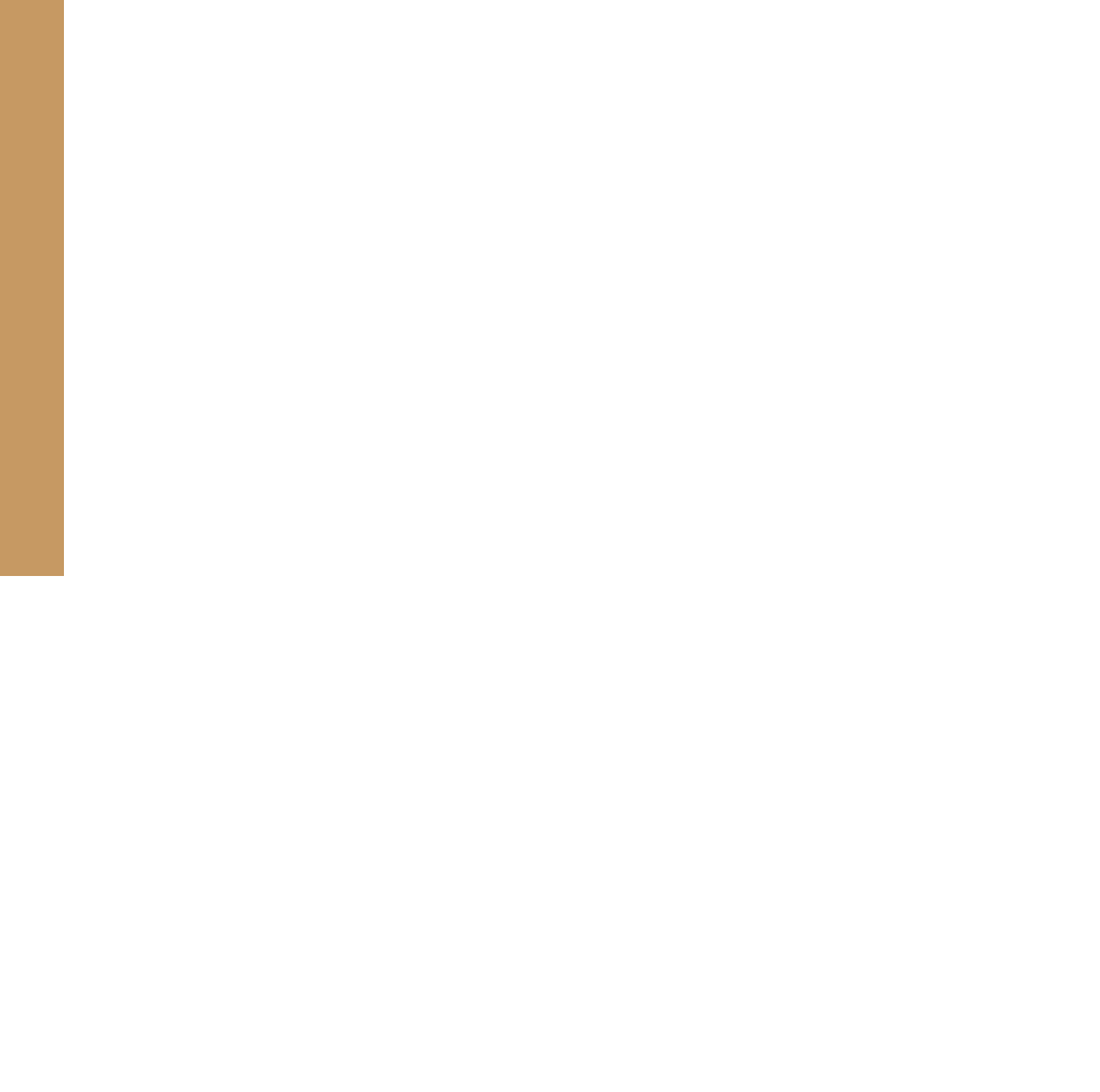
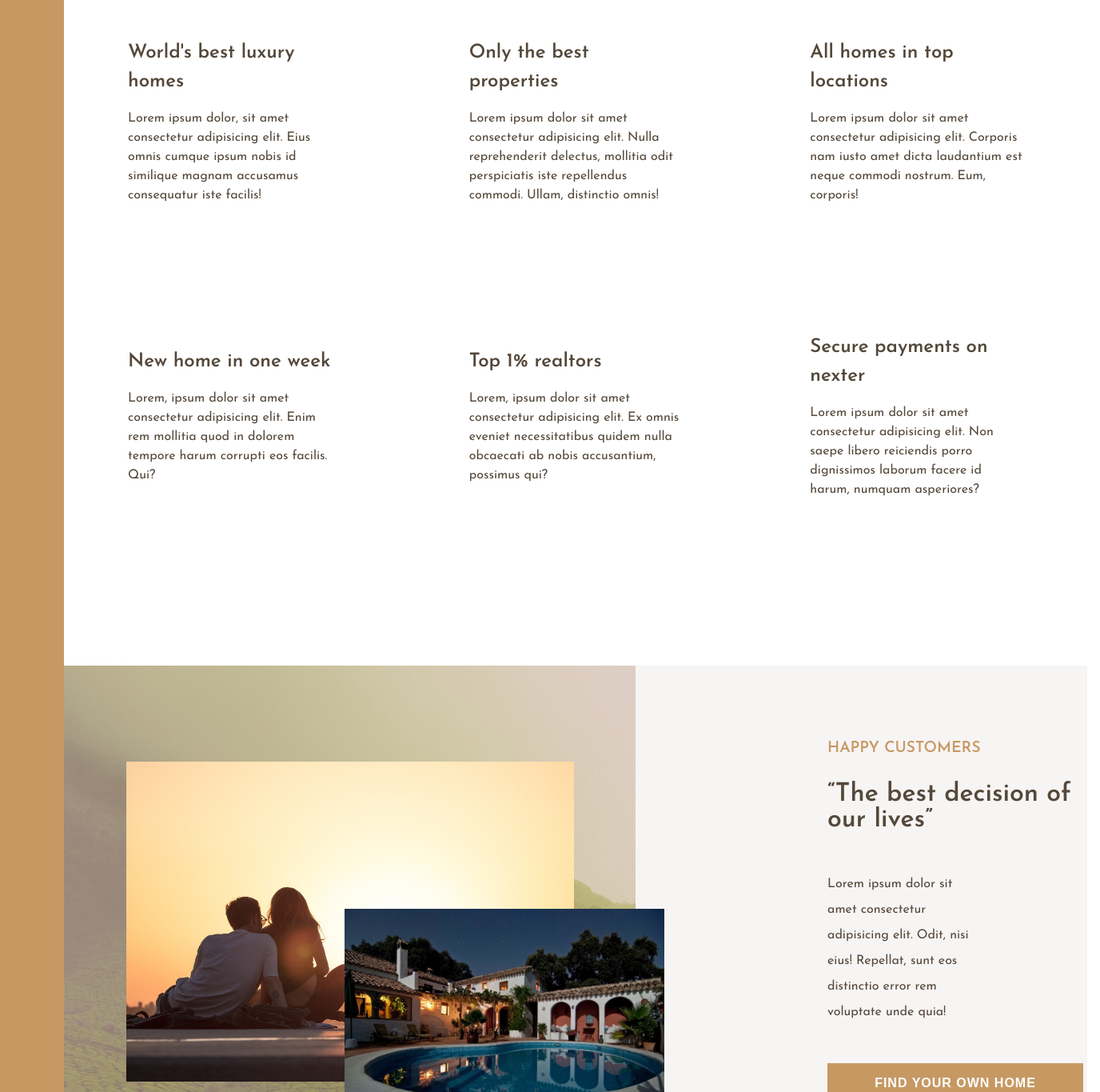
Before and after one commit to kobir1989/Real-estate-website-project, a React (Create React App) app: page / in a window 1280 px wide. Shown: the part 880-2245 px from the top of the page at 80% size, 1376 px wide, since content can reach past the window. Before the commit the page ends 1600 px from the top, so only its background shows below. Built offline with nearby package versions, Linux system fonts and the light colour scheme; the HTML template or start-up script is replaced by a standard one.

Commit message:
Feature section and Story section added

```diff
--- a/src/App.js
+++ b/src/App.js
@@ -1,6 +1,8 @@
 import './App.scss';
 import Header from './Component/Header/Header';
 import NavManue from './Component/NavManue/NavManue';
+import Feature from './Component/Feature/Feature';
+import Story from './Component/Story/Story';
 function App() {
   return (
     <div id='container__main'>
@@ -9,6 +11,8 @@ function App() {
       </div>
       <div className='whole__body'>
         <Header />
+        <Feature />
+        <Story />
       </div>
     </div>
   );
--- a/src/App.scss
+++ b/src/App.scss
@@ -6,7 +6,7 @@
 }
 .nav__manue-left {
   width: 5rem;
-  height: 100rem;
+  height: 200rem;
   background-color: var(--deep-orange);
 }
 .whole__body {
--- /dev/null
+++ b/src/Component/Feature/Feature.js
@@ -0,0 +1,62 @@
+import React from 'react';
+import './Feature.scss';
+
+function Feature() {
+  return (
+    <div className='feature__contaioner'>
+      <div className='feature__contaioner-row-1'>
+        <div className='text'>
+          <h4>World's best luxury homes</h4>
+          <p>
+            Lorem ipsum dolor, sit amet consectetur adipisicing elit. Eius omnis
+            cumque ipsum nobis id similique magnam accusamus consequatur iste
+            facilis!
+          </p>
+        </div>
+        <div className='text'>
+          <h4>Only the best properties</h4>
+          <p>
+            Lorem ipsum dolor sit amet consectetur adipisicing elit. Nulla
+            reprehenderit delectus, mollitia odit perspiciatis iste repellendus
+            commodi. Ullam, distinctio omnis!
+          </p>
+        </div>
+        <div className='text'>
+          <h4>All homes in top locations</h4>
+          <p>
+            Lorem ipsum dolor sit amet consectetur adipisicing elit. Corporis
+            nam iusto amet dicta laudantium est neque commodi nostrum. Eum,
+            corporis!
+          </p>
+        </div>
+      </div>
+      <div className='feature__contaioner-row-2'>
+        <div className='text'>
+          <h4>New home in one week</h4>
+          <p>
+            Lorem, ipsum dolor sit amet consectetur adipisicing elit. Enim rem
+            mollitia quod in dolorem tempore harum corrupti eos facilis. Qui?
+          </p>
+        </div>
+        <div className='text'>
+          <h4>Top 1% realtors</h4>
+          <p>
+            Lorem, ipsum dolor sit amet consectetur adipisicing elit. Ex omnis
+            eveniet necessitatibus quidem nulla obcaecati ab nobis accusantium,
+            possimus qui?
+          </p>
+        </div>
+        <div className='text'>
+          <h4>Secure payments on nexter</h4>
+          <p>
+            Lorem ipsum dolor sit amet consectetur adipisicing elit. Non saepe
+            libero reiciendis porro dignissimos laborum facere id harum, numquam
+            asperiores?
+          </p>
+        </div>
+      </div>
+    </div>
+  );
+}
+
+export default Feature;
--- /dev/null
+++ b/src/Component/Feature/Feature.scss
@@ -0,0 +1,24 @@
+.feature__contaioner {
+  margin-top: 8rem;
+
+  &-row-1,
+  &-row-2 {
+    display: flex;
+    justify-content: center;
+    align-items: center;
+  }
+}
+.text {
+  width: calc(80% / 3);
+  font-size: 1rem;
+  line-height: 1.5;
+  margin: 5rem;
+}
+.text h4 {
+  margin-bottom: 1rem;
+  font-size: 1.5rem;
+  color: var(--gray);
+}
+.text p {
+  color: var(--gray);
+}
--- a/src/Component/NavManue/NavManue.scss
+++ b/src/Component/NavManue/NavManue.scss
@@ -60,5 +60,7 @@
     width: 100%;
     font-size: 1rem;
     font-weight: 600;
+    background: var(--deep-orange);
+    cursor: pointer;
   }
 }
--- /dev/null
+++ b/src/Component/Story/Story.js
@@ -0,0 +1,35 @@
+import React from 'react';
+import './Story.scss';
+import Button from '../Layout/Buttton';
+
+import storyImage from '../../Assets/story-1.jpeg';
+import storyImage2 from '../../Assets/story-2.jpeg';
+function Story() {
+  return (
+    <div className='story__container'>
+      <div className='story__container-images'>
+        <img
+          className='story__container-images-img-md'
+          src={storyImage}
+          alt='bg-img.jpg'
+        />
+        <img
+          className='story__container-images-img-sm'
+          src={storyImage2}
+          alt='bg-img.jpg'
+        />
+      </div>
+      <div className='story__container-text'>
+        <h4>HAPPY CUSTOMERS</h4>
+        <h2>“The best decision of our lives”</h2>
+        <p>
+          Lorem ipsum dolor sit amet consectetur adipisicing elit. Odit, nisi
+          eius! Repellat, sunt eos distinctio error rem voluptate unde quia!
+        </p>
+        <Button>FIND YOUR OWN HOME</Button>
+      </div>
+    </div>
+  );
+}
+
+export default Story;
--- /dev/null
+++ b/src/Component/Story/Story.scss
@@ -0,0 +1,61 @@
+.story__container {
+  margin-top: 8rem;
+  display: flex;
+  justify-content: space-between;
+  background-color: rgba(235, 229, 229, 0.425);
+  width: 100%;
+
+  &-images {
+    width: 50%;
+    background-image: linear-gradient(90deg, #dbb4b496, #c2959570),
+      url('../../Assets/back.jpg');
+    width: 55rem;
+    height: 40rem;
+    position: relative;
+    &-img-md {
+      width: 35rem;
+      height: 25rem;
+      position: absolute;
+      top: 50%;
+      left: 50%;
+      transform: translate(-50%, -50%);
+      cursor: pointer;
+    }
+    &-img-md:hover {
+      z-index: 10;
+    }
+    &-img-sm {
+      width: 25rem;
+      height: 15rem;
+      position: absolute;
+      bottom: 15%;
+      right: -5%;
+      cursor: pointer;
+    }
+  }
+  &-text {
+    width: 50%;
+    display: flex;
+    flex-direction: column;
+    justify-content: center;
+    align-items: left;
+    padding-left: 15rem;
+  }
+  &-text h4 {
+    font-size: 1.2rem;
+    color: var(--deep-orange);
+    margin-bottom: 2rem;
+  }
+  &-text h2 {
+    font-size: 2rem;
+    color: var(--gray);
+    margin-bottom: 3rem;
+  }
+  &-text p {
+    font-size: 1rem;
+    color: var(--gray);
+    margin-bottom: 3rem;
+    width: 60%;
+    line-height: 2rem;
+  }
+}
```
